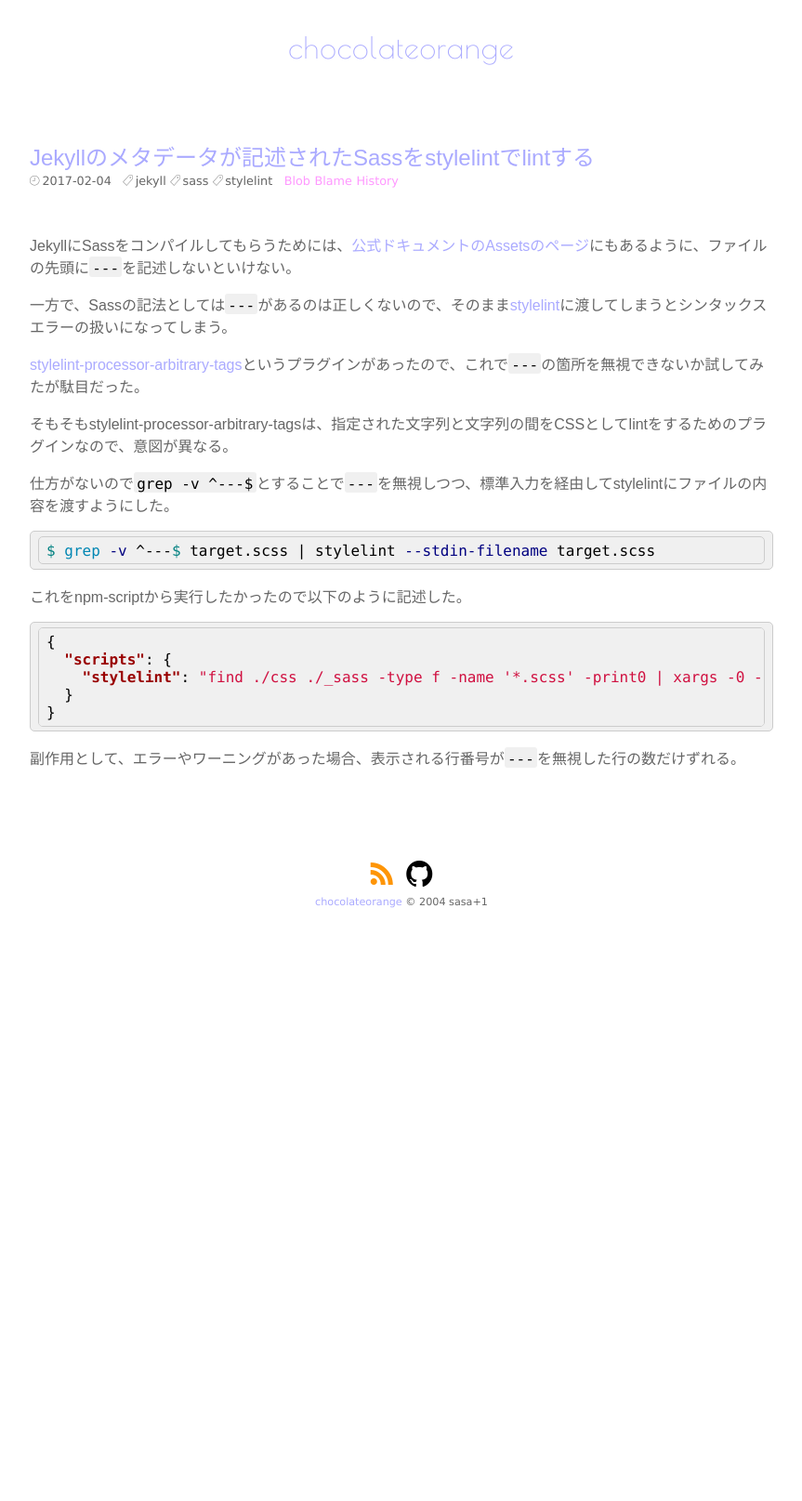
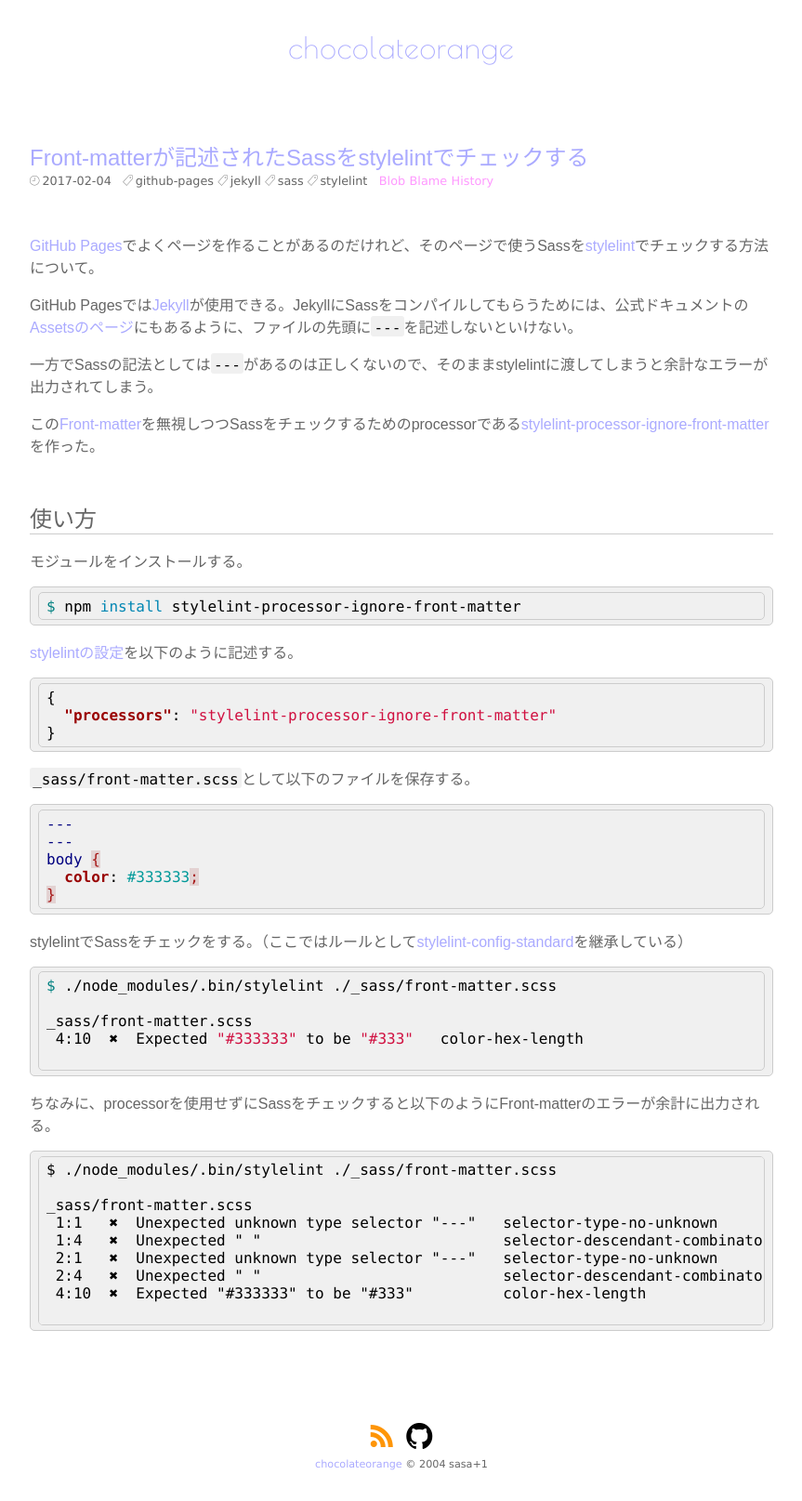
Before and after one commit to chocolateorange/chocolateorange.github.io, a Jekyll site: the page built from _posts/2017/02/2017-02-04-01.md, in a window 1280 px wide. Shown: the whole page at 93% size, without its empty margins (208-1071 px from the left). Built offline with Jekyll 4.4.1, drawn with Linux system fonts in a browser that asks for light colours; some web fonts are replaced; before the commit the page ends 1010 px from its top, so only the background shows below that.

Commit message:
updated note

````diff
--- a/_posts/2017/02/2017-02-04-01.md
+++ b/_posts/2017/02/2017-02-04-01.md
@@ -1,29 +1,61 @@
 ---
-tags: jekyll sass stylelint
-title: Jekyllのメタデータが記述されたSassをstylelintでlintする
+tags: github-pages jekyll sass stylelint
+title: Front-matterが記述されたSassをstylelintでチェックする
 ---
-JekyllにSassをコンパイルしてもらうためには、[公式ドキュメントのAssetsのページ](https://jekyllrb.com/docs/assets/)にもあるように、ファイルの先頭に`---`を記述しないといけない。
+[GitHub Pages](https://pages.github.com/)でよくページを作ることがあるのだけれど、そのページで使うSassを[stylelint](https://stylelint.io/)でチェックする方法について。
 
-一方で、Sassの記法としては`---`があるのは正しくないので、そのまま[stylelint](https://stylelint.io/)に渡してしまうとシンタックスエラーの扱いになってしまう。
+GitHub Pagesでは[Jekyll](https://jekyllrb.com/)が使用できる。JekyllにSassをコンパイルしてもらうためには、公式ドキュメントの[Assetsのページ](https://jekyllrb.com/docs/assets/)にもあるように、ファイルの先頭に`---`を記述しないといけない。
 
-[stylelint-processor-arbitrary-tags](https://github.com/mapbox/stylelint-processor-arbitrary-tags)というプラグインがあったので、これで`---`の箇所を無視できないか試してみたが駄目だった。
+一方でSassの記法としては`---`があるのは正しくないので、そのままstylelintに渡してしまうと余計なエラーが出力されてしまう。
 
-そもそもstylelint-processor-arbitrary-tagsは、指定された文字列と文字列の間をCSSとしてlintをするためのプラグインなので、意図が異なる。
+この[Front-matter](https://jekyllrb.com/docs/frontmatter/)を無視しつつSassをチェックするためのprocessorである[stylelint-processor-ignore-front-matter](https://github.com/sasaplus1/stylelint-processor-ignore-front-matter)を作った。
 
-仕方がないので`grep -v ^---$`とすることで`---`を無視しつつ、標準入力を経由してstylelintにファイルの内容を渡すようにした。
+## 使い方
+
+モジュールをインストールする。
 
 ```sh
-$ grep -v ^---$ target.scss | stylelint --stdin-filename target.scss
+$ npm install stylelint-processor-ignore-front-matter
 ```
 
-これをnpm-scriptから実行したかったので以下のように記述した。
+[stylelintの設定](https://stylelint.io/user-guide/configuration/#loading-the-configuration-object)を以下のように記述する。
 
 ```json
 {
-  "scripts": {
-    "stylelint": "find ./css ./_sass -type f -name '*.scss' -print0 | xargs -0 -n 1 -I % bash -c 'grep -v ^---$ % | stylelint --stdin-filename %'"
-  }
+  "processors": "stylelint-processor-ignore-front-matter"
 }
 ```
 
-副作用として、エラーやワーニングがあった場合、表示される行番号が`---`を無視した行の数だけずれる。
+`_sass/front-matter.scss`として以下のファイルを保存する。
+
+```sass
+---
+---
+body {
+  color: #333333;
+}
+```
+
+stylelintでSassをチェックをする。（ここではルールとして[stylelint-config-standard](https://github.com/stylelint/stylelint-config-standard)を継承している）
+
+```sh
+$ ./node_modules/.bin/stylelint ./_sass/front-matter.scss
+
+_sass/front-matter.scss
+ 4:10  ✖  Expected "#333333" to be "#333"   color-hex-length
+
+```
+
+ちなみに、processorを使用せずにSassをチェックすると以下のようにFront-matterのエラーが余計に出力される。
+
+```
+$ ./node_modules/.bin/stylelint ./_sass/front-matter.scss
+
+_sass/front-matter.scss
+ 1:1   ✖  Unexpected unknown type selector "---"   selector-type-no-unknown
+ 1:4   ✖  Unexpected " "                           selector-descendant-combinator-no-non-space
+ 2:1   ✖  Unexpected unknown type selector "---"   selector-type-no-unknown
+ 2:4   ✖  Unexpected " "                           selector-descendant-combinator-no-non-space
+ 4:10  ✖  Expected "#333333" to be "#333"          color-hex-length
+
+```
````
